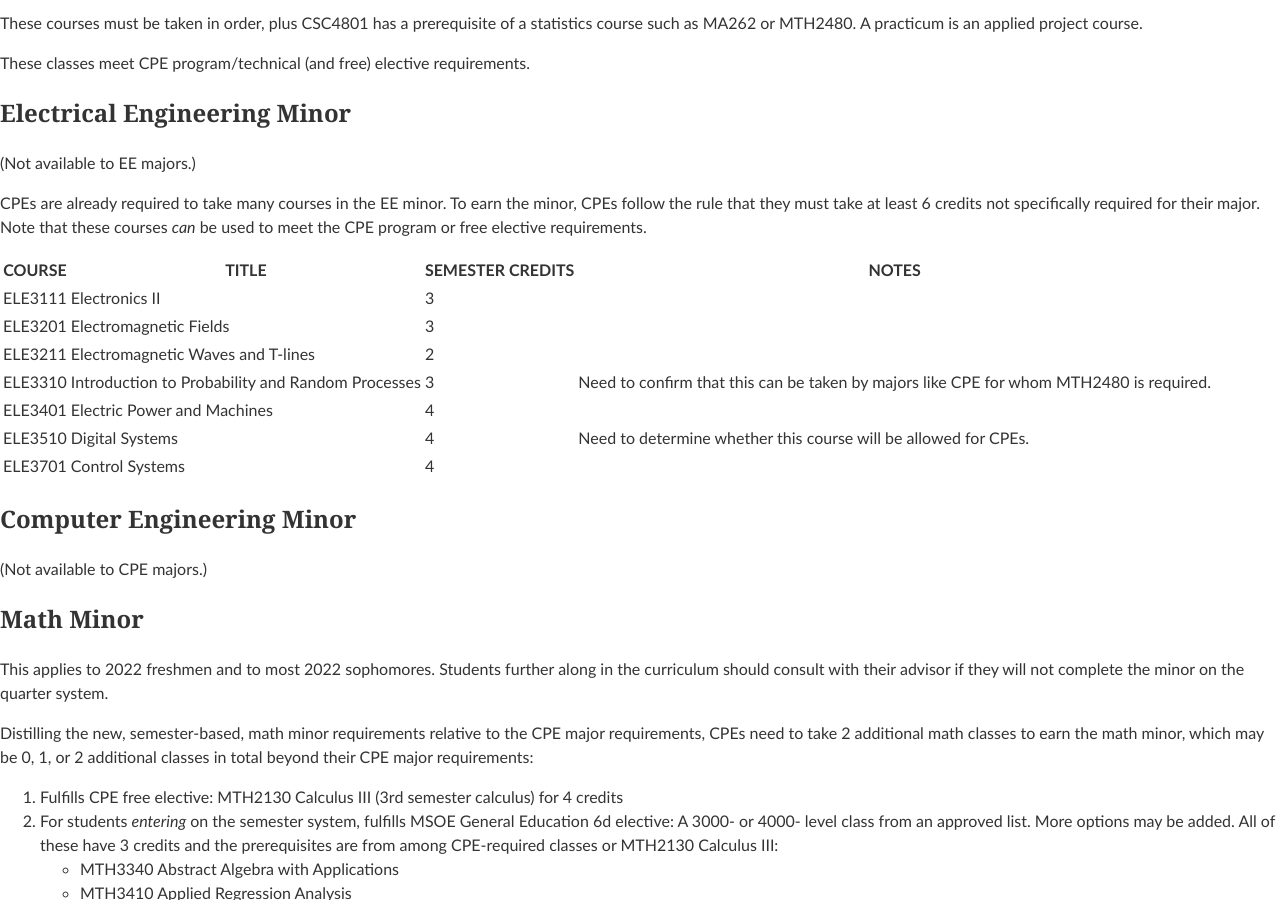
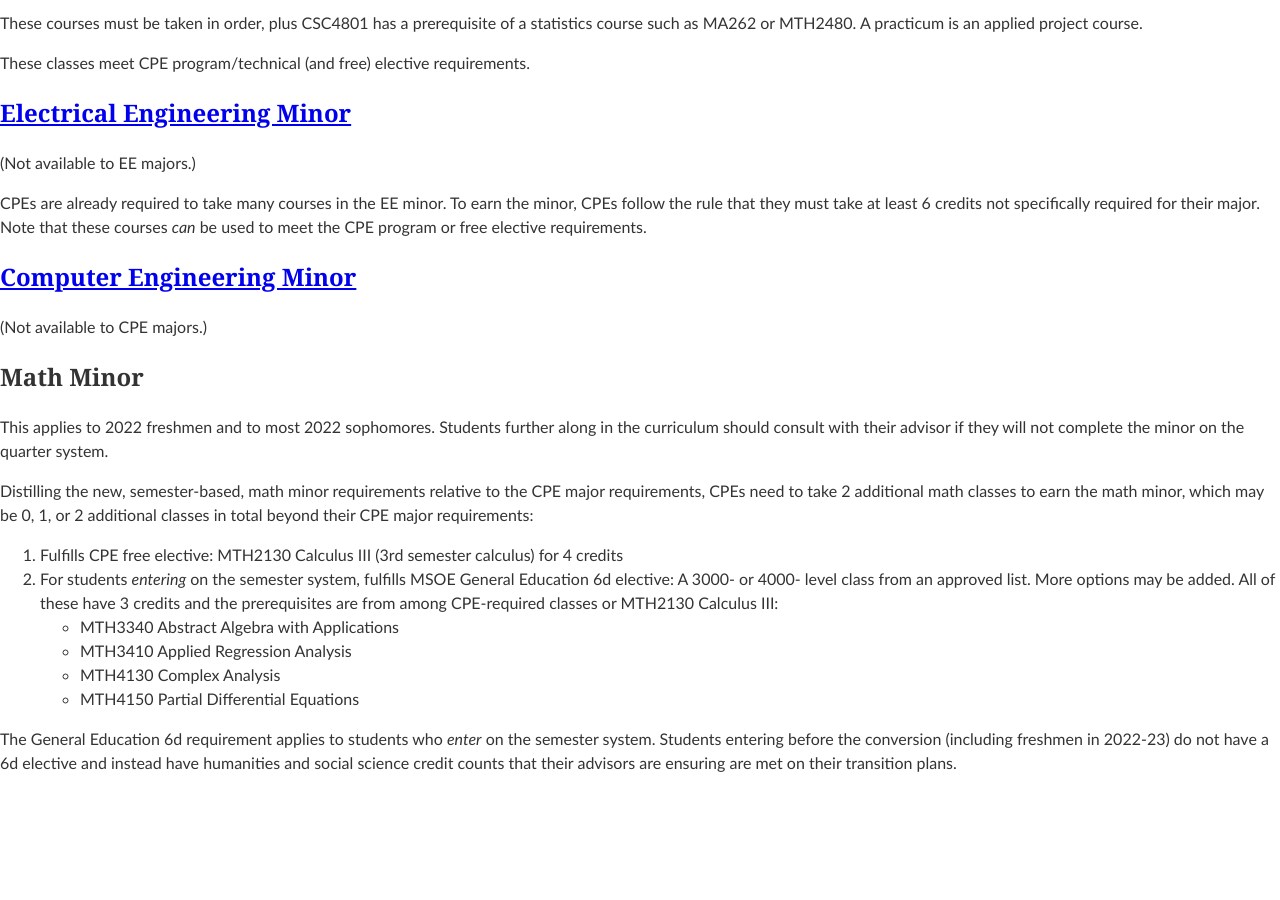
Before and after one commit to edurant/edurant.github.io, a Jekyll site: the page built from advising/semester-transition-ref.md, in a window 1280 px wide and 900 px high, scrolled down 3556 px. Built offline with Jekyll 4.4.1, drawn with Linux system fonts in a browser that asks for light colours; our own code applies the rules of GitHub Pages for plain Markdown files; after the commit the page ends 4347 px from its top, so only the background shows below that.

Commit message:
CPE advising: minors: defer more to published catalog, reduce content duplication

```diff
--- a/advising/semester-transition-ref.md
+++ b/advising/semester-transition-ref.md
@@ -120,7 +120,7 @@
 
 MSOE and the EECS Department in particular are adding new minors with the switch to semesters. These include the following. Full information will be available when the updated academic catalog is published in January, 2023.
 
-## Data Science Minor
+## [Data Science Minor](https://catalog.msoe.edu/preview_program.php?catoid=31&poid=1729)
 
 (Not available to CS majors.)
 
@@ -134,23 +134,13 @@
 
 These classes meet CPE program/technical (and free) elective requirements.
 
-## Electrical Engineering Minor
+## [Electrical Engineering Minor](https://catalog.msoe.edu/preview_program.php?catoid=31&poid=1737)
 
 (Not available to EE majors.)
 
 CPEs are already required to take many courses in the EE minor. To earn the minor, CPEs follow the rule that they must take at least 6 credits not specifically required for their major. Note that these courses *can* be used to meet the CPE program or free elective requirements.
 
-COURSE | TITLE | SEMESTER CREDITS | NOTES
--- | -- | -- | --
-ELE3111 | Electronics II | 3
-ELE3201 | Electromagnetic Fields | 3
-ELE3211 | Electromagnetic Waves and T-lines | 2
-ELE3310 | Introduction to Probability and Random Processes | 3 | Need to confirm that this can be taken by majors like CPE for whom MTH2480 is required.
-ELE3401 | Electric Power and Machines | 4
-ELE3510 | Digital Systems | 4 | Need to determine whether this course will be allowed for CPEs.
-ELE3701 | Control Systems | 4
-
-## Computer Engineering Minor
+## [Computer Engineering Minor](https://catalog.msoe.edu/preview_program.php?catoid=31&poid=1730)
 
 (Not available to CPE majors.)
 
```
